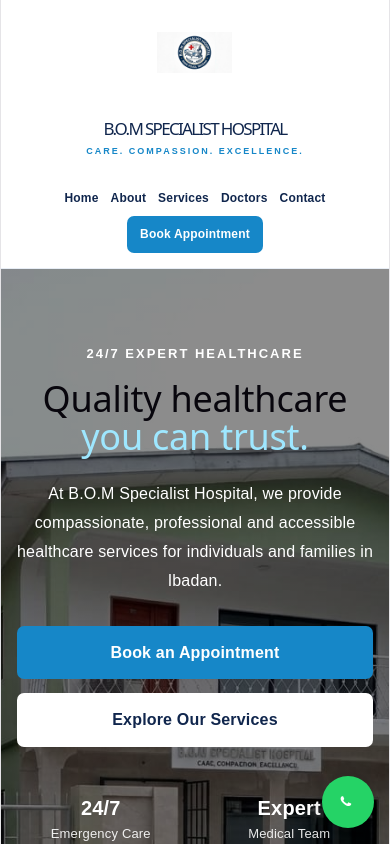
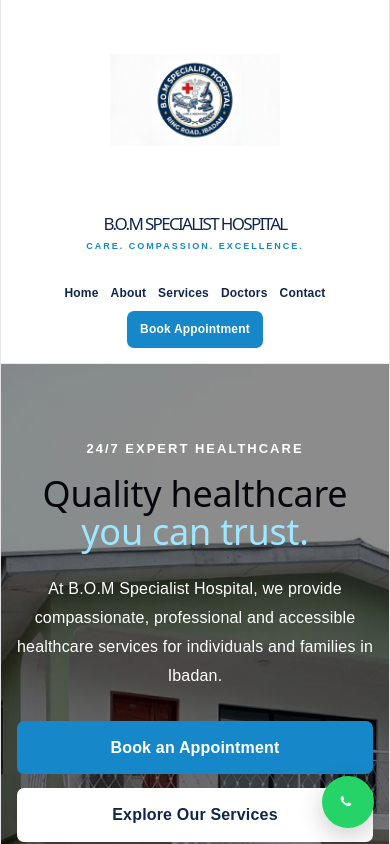
Before and after one commit to zarryolly-code/BOM-SPECIALIST-HOSPITAL, a React app in the folder frontend/: page / in a window 390 px wide. Shown: the top 844 px of the page. Built offline with nearby package versions, Linux system fonts and the light colour scheme; the HTML template or start-up script is replaced by a standard one.

Commit message:
Increase mobile hospital logo size

```diff
--- a/frontend/src/App.css
+++ b/frontend/src/App.css
@@ -941,3 +941,10 @@
   }
 
 }
+
+@media (max-width: 768px) {
+  .hospital-logo {
+    width: 170px;
+    height: 170px;
+  }
+}
```
